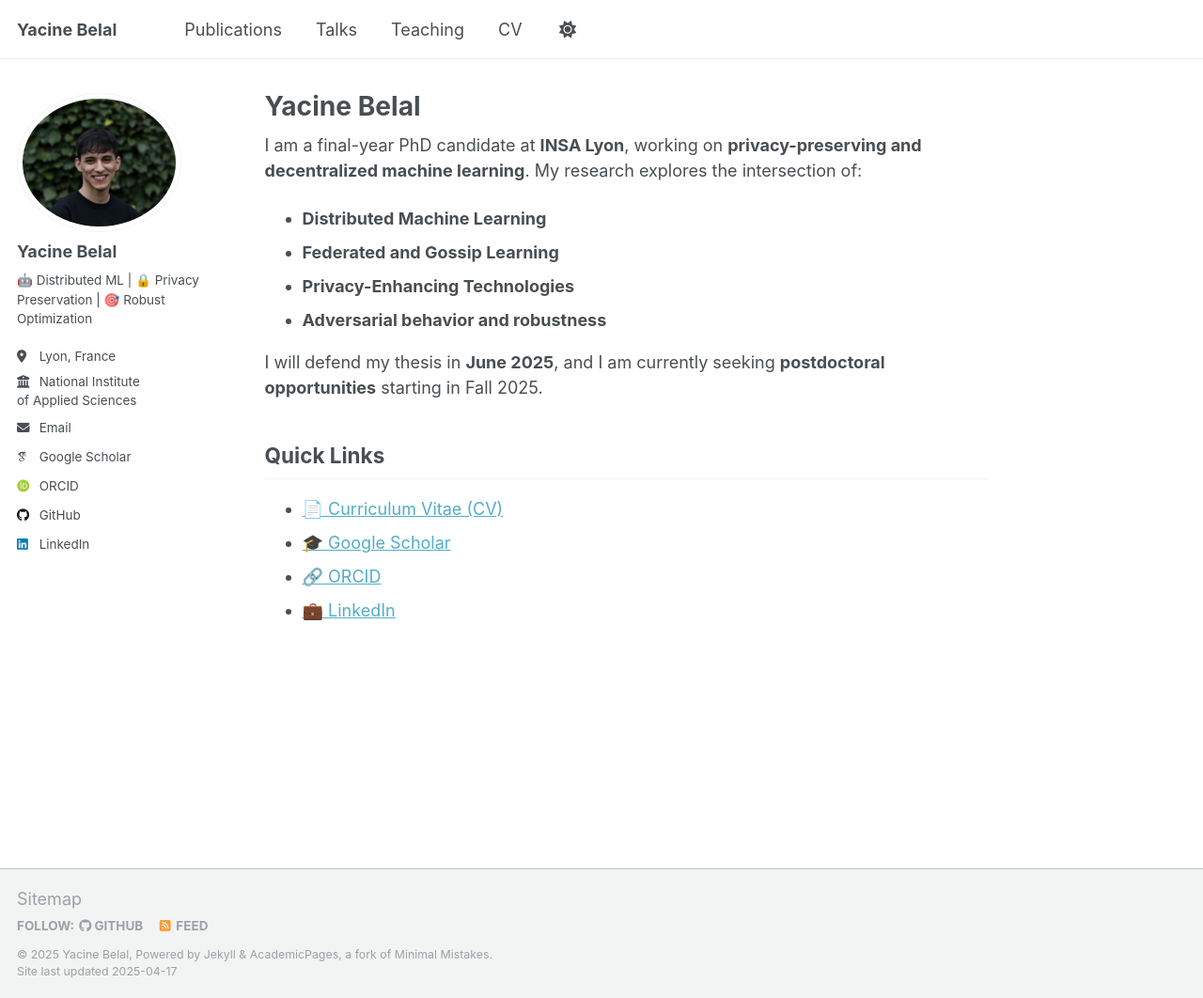
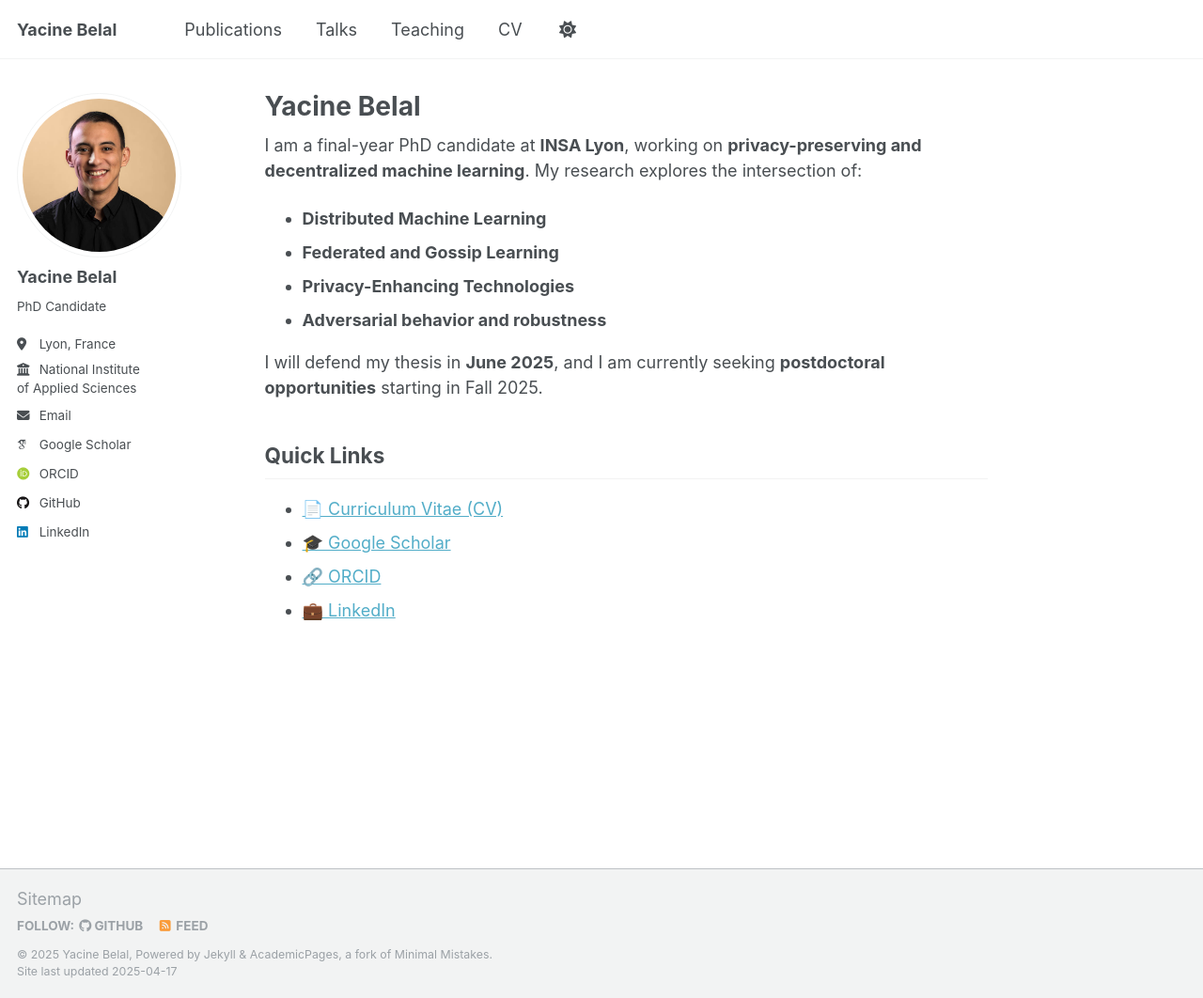
Before and after one commit to YacineBelal/yacinebelal.github.io, a Jekyll site: the page built from docs/_pages/about.md, in a window 1280 px wide and 1062 px high. Shown: the whole window at 94% size. Built offline with Jekyll 4.4.1, drawn with Linux system fonts in a browser that asks for light colours; some web fonts are replaced.

Commit message:
shorter bio

```diff
--- a/docs/_config.yml
+++ b/docs/_config.yml
@@ -22,10 +22,10 @@ repository               : "YacineBelal/yacinebelal.github.io"
 #               Additional customization can be done by editing /_includes/author-profile.html
 author:
   # Biographic information
-  avatar           : "profile.jpeg"
+  avatar           : "profile.jpg"
   name             : "Yacine Belal"
   pronouns         : # example: "she/her"
-  bio: "🤖 Distributed ML | 🔒 Privacy Preservation | 🎯 Robust Optimization"
+  bio: "PhD Candidate" #"🤖 Distributed ML | 🔒 Privacy Preservation | 🎯 Robust Optimization"
   location         : "Lyon, France"
   employer: "National Institute<br>of Applied Sciences"
   uri              : # URL
--- a/docs/_sass/_syntax.scss
+++ b/docs/_sass/_syntax.scss
@@ -25,11 +25,10 @@ div.highlighter-rouge, figure.highlight {
     text-transform: none;
     speak: none;
   }
-
   .highlight {
     margin: 0;
     font-family: $monospace;
-    font-size: $type-size-6;
+    font-size: $type-size-syntax;
     line-height: 1.8;
   }
 }
--- a/docs/_sass/_themes.scss
+++ b/docs/_sass/_themes.scss
@@ -38,6 +38,7 @@ $type-size-5                : 1em;      // ~16px
 $type-size-6                : 0.75em;   // ~12px
 $type-size-7                : 0.6875em; // ~11px
 $type-size-8                : 0.625em;  // ~10px
+$type-size-syntax           : 0.875em;  // ~14px
 
 $global-font-family         : $sans-serif;
 $header-font-family         : $sans-serif;
```
Also changed, not shown: docs/images/profile.jpg (added).
